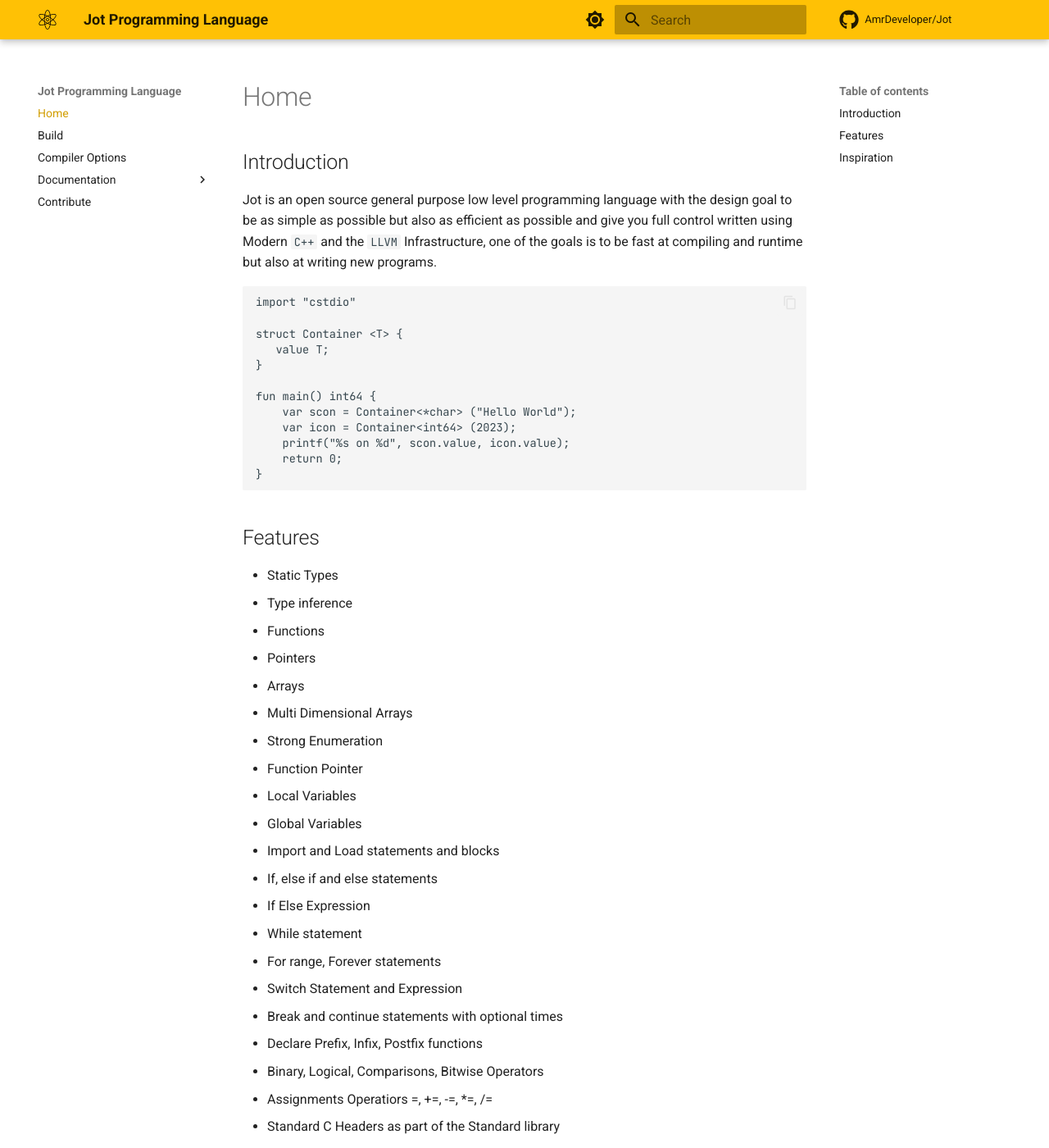
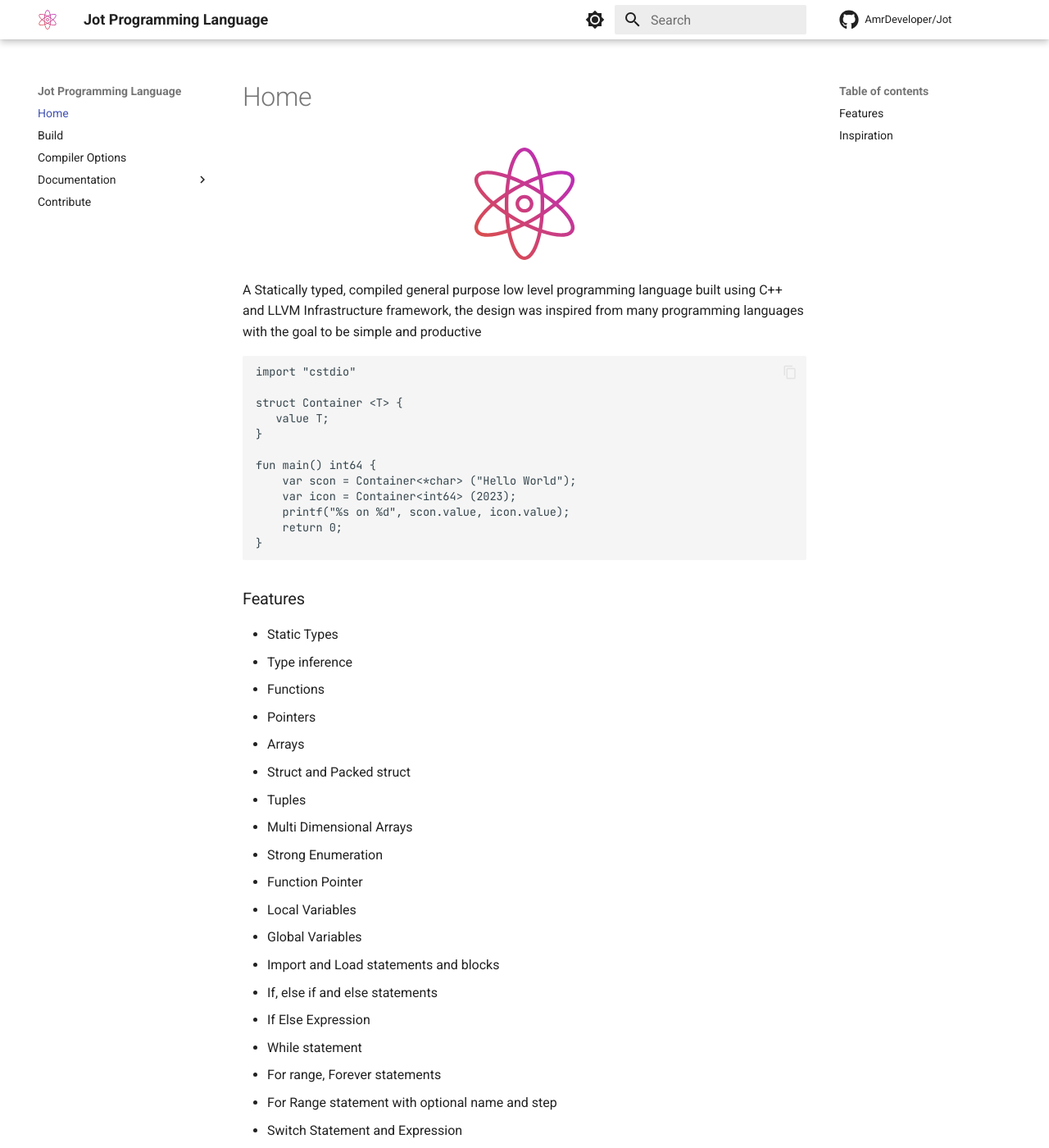
Before and after one commit to AmrDeveloper/Amun, an MkDocs documentation site: the page built from docs/index.md, in a window 1280 px wide and 1400 px high. Shown: the whole window at 82% size. Built offline with MkDocs 1.6.1 and Material for MkDocs 9.7.7, drawn with Linux system fonts in a browser that asks for light colours; comment, search, counter and statistics services are not loaded; some of the changed text lies outside the part shown.

Commit message:
Add doc for tuples on the website and update design

````diff
--- a/docs/index.md
+++ b/docs/index.md
@@ -1,9 +1,8 @@
-## Introduction
+<p align="center">
+<img src="assets/logo.svg" width="20%" height="20%"/>
+</p>
 
-Jot is an open source general purpose low level programming language with the design goal to be as simple as possible
-but also as efficient as possible and give you full control written using Modern `C++` and the `LLVM` Infrastructure, one of the goals
-is to be fast at compiling and runtime but also at writing new programs.
-
+A Statically typed, compiled general purpose low level programming language built using C++ and LLVM Infrastructure framework, the design was inspired from many programming languages with the goal to be simple and productive
 
 ```
 import "cstdio"
@@ -20,33 +19,36 @@
 }
 ```
 
-## Features
-
-* Static Types
-* Type inference
-* Functions
-* Pointers
-* Arrays
-* Multi Dimensional Arrays
-* Strong Enumeration
-* Function Pointer
-* Local Variables
-* Global Variables
-* Import and Load statements and blocks
-* If, else if and else statements
-* If Else Expression
-* While statement
-* For range, Forever statements
-* Switch Statement and Expression
-* Break and continue statements with optional times
-* Declare Prefix, Infix, Postfix functions
-* Binary, Logical, Comparisons, Bitwise Operators
-* Assignments Operatiors =, +=, -=, *=, /=
-* Standard C Headers as part of the Standard library
-* No implicit casting, every cast must be explicit to be clear
-* Defer Statement
-* Default initalization value for global and local variables
-* Resolving Constants Index, If Expressions at Compile time
+### Features
+- Static Types
+- Type inference
+- Functions
+- Pointers
+- Arrays
+- Struct and Packed struct
+- Tuples
+- Multi Dimensional Arrays
+- Strong Enumeration
+- Function Pointer
+- Local Variables
+- Global Variables
+- Import and Load statements and blocks
+- If, else if and else statements
+- If Else Expression
+- While statement
+- For range, Forever statements
+- For Range statement with optional name and step
+- Switch Statement and Expression
+- Break and continue statements with optional times
+- Declare Prefix, Infix, Postfix functions
+- Binary, Logical, Comparisons, Bitwise Operators
+- Assignments Operatiors =, +=, -=, *=, /=
+- Singed and Un Singed Integer types
+- Standard C Headers as part of the Standard library
+- No implicit casting, every cast must be explicit to be clear
+- Defer Statement
+- Default initalization value for global and local variables
+- Resolving Constants Index, If Expressions at Compile time
 - Generic Programming
 
 ## Inspiration
--- a/mkdocs.yml
+++ b/mkdocs.yml
@@ -24,15 +24,15 @@
 
   palette:
     - scheme: default
-      primary: amber
-      accent: amber
+      primary: white
+      accent: red
       toggle:
         icon: material/brightness-7
         name: Switch to dark mode
 
     - scheme: slate
-      primary: amber
-      accent: amber
+      primary: black
+      accent: purple
       toggle:
         icon: material/brightness-4
         name: Switch to light mode
@@ -61,6 +61,7 @@
     - Variables: reference/variables.md
     - Const: reference/const.md
     - Struct: reference/struct.md
+    - Tuples: reference/tuples.md
     - Enum: reference/enum.md
     - Arrays: reference/arrays.md
     - Switch: reference/switch.md
````
Also changed, not shown: README.md (+0 -1 lines), docs/reference/struct.md (+2 -0 lines), docs/reference/tuples.md (added, +40 -0 lines), docs/assets/logo.svg.
